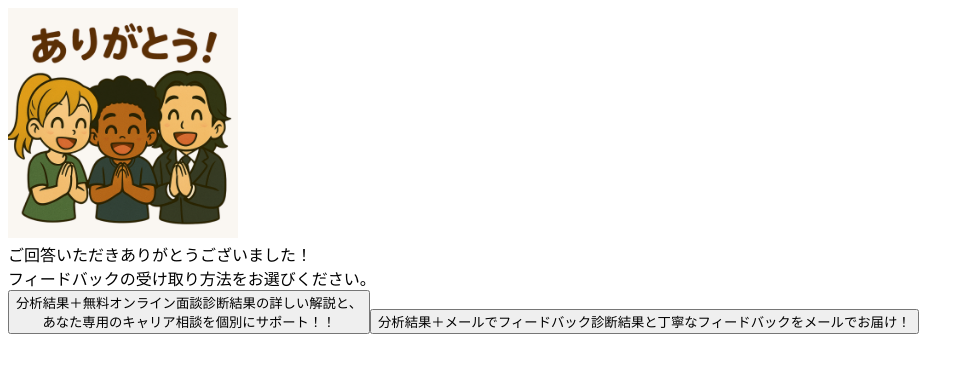
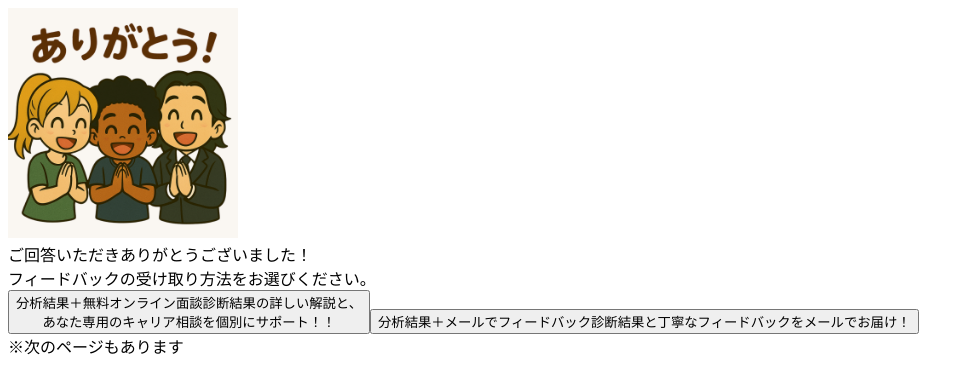
Before and after one commit to so1705/kansai-shukatsu-diagnosis, a Next.js app: page /SelectFeedback in a window 1280 px wide. Shown: the top 392 px of the page, without its empty margins (0-974 px from the left). Built offline with nearby package versions, Linux system fonts and the light colour scheme.

Commit message:
金色に変更

```diff
--- a/pages/SelectFeedback.tsx
+++ b/pages/SelectFeedback.tsx
@@ -71,6 +71,9 @@ export default function SelectFeedback() {
               診断結果と丁寧なフィードバックをメールでお届け！
             </span>
           </button>
+          <div className="text-lg text-gray-700 text-center mb-8 leading-relaxed font-semibold">
+          ※次のページもあります<br />
+          </div>
         </div>
       </div>
     </div>
```
